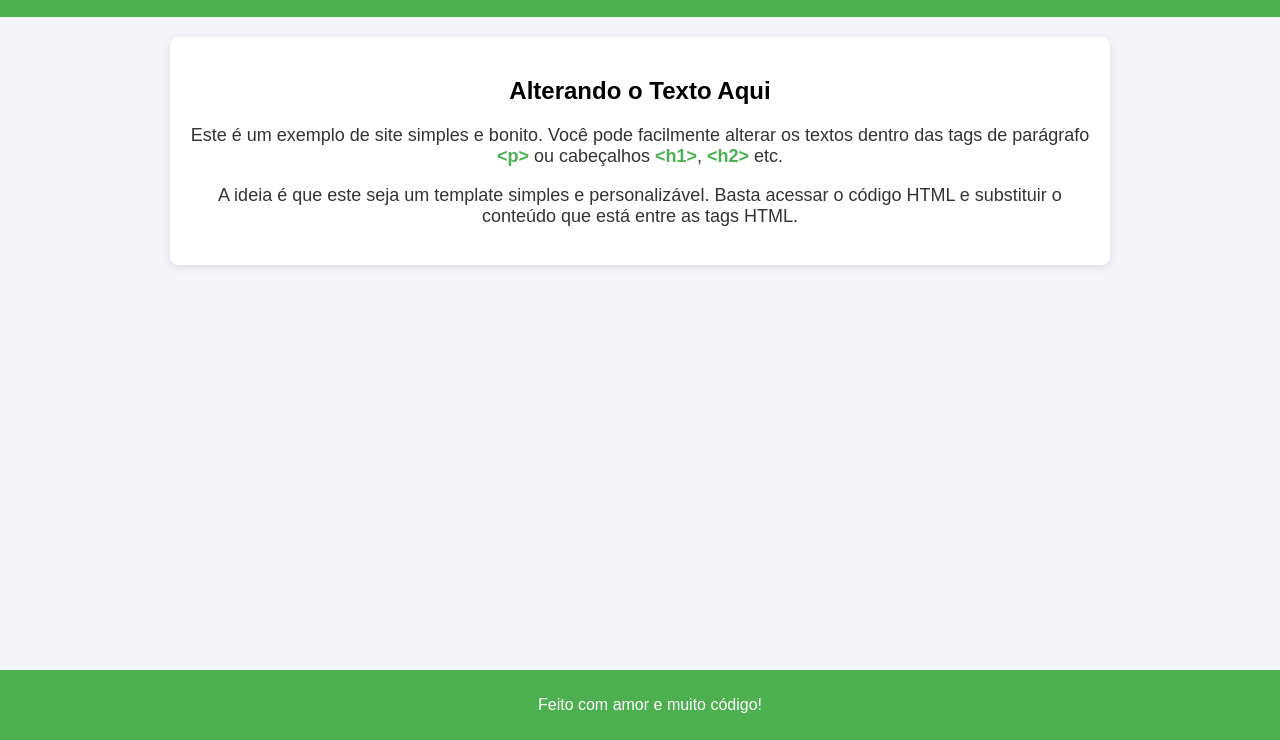
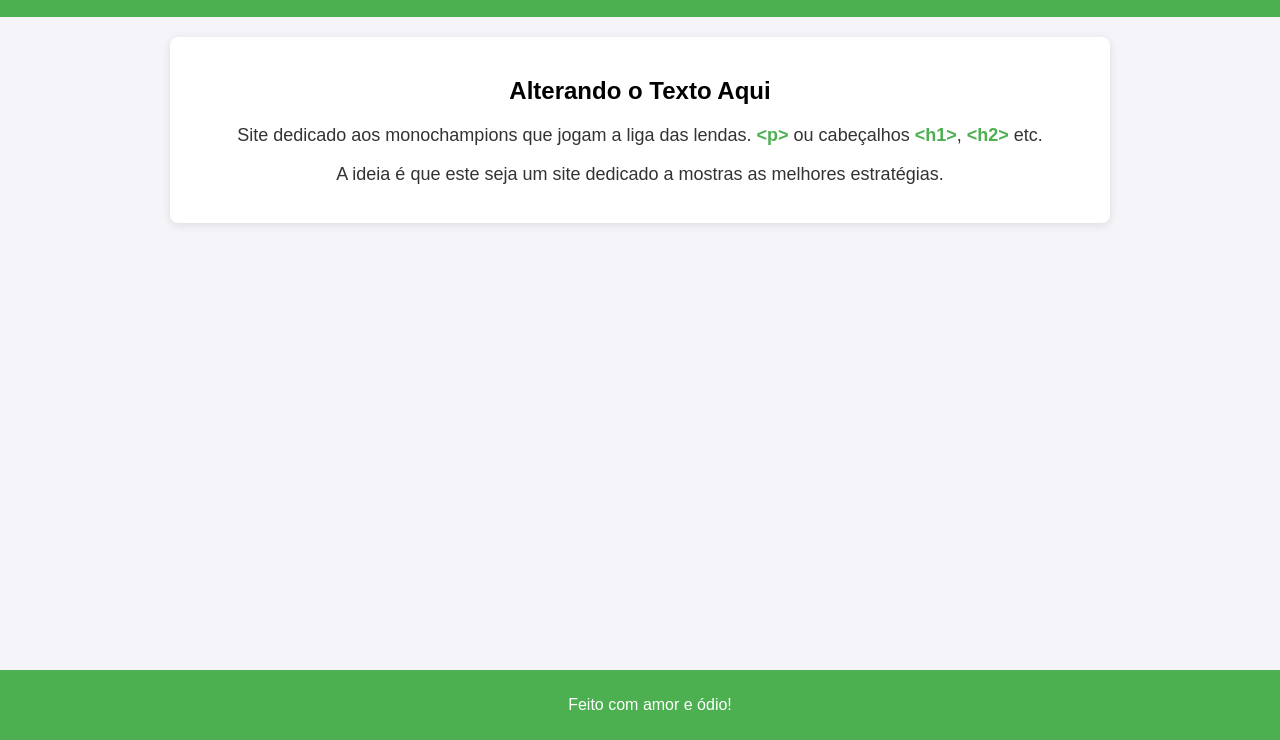
Before and after one commit to guilhermessantosdev/Futebol, a plain HTML site: page index.html in a window 1280 px wide. Shown: the part 60-800 px from the top of the page. Drawn offline with Linux system fonts and the light colour scheme.

Commit message:
commit atualização de texto

```diff
--- a/index.html
+++ b/index.html
@@ -3,7 +3,7 @@
 <head>
     <meta charset="UTF-8">
     <meta name="viewport" content="width=device-width, initial-scale=1.0">
-    <title>Meu Site Bonitinho</title>
+    <title>Meu Site de LOL</title>
     <style>
         body {
             font-family: Arial, sans-serif;
@@ -56,12 +56,12 @@
 
 <section>
     <h2>Alterando o Texto Aqui</h2>
-    <p class="content-text">Este é um exemplo de site simples e bonito. Você pode facilmente alterar os textos dentro das tags de parágrafo <span class="highlight">&lt;p&gt;</span> ou cabeçalhos <span class="highlight">&lt;h1&gt;</span>, <span class="highlight">&lt;h2&gt;</span> etc.</p>
-    <p class="content-text">A ideia é que este seja um template simples e personalizável. Basta acessar o código HTML e substituir o conteúdo que está entre as tags HTML.</p>
+    <p class="content-text">Site dedicado aos monochampions que jogam a liga das lendas. <span class="highlight">&lt;p&gt;</span> ou cabeçalhos <span class="highlight">&lt;h1&gt;</span>, <span class="highlight">&lt;h2&gt;</span> etc.</p>
+    <p class="content-text">A ideia é que este seja um site dedicado a mostras as melhores estratégias.</p>
 </section>
 
 <footer>
-    <p>Feito com amor e muito código!</p>
+    <p>Feito com amor e ódio!</p>
 </footer>
 
 </body>
```
